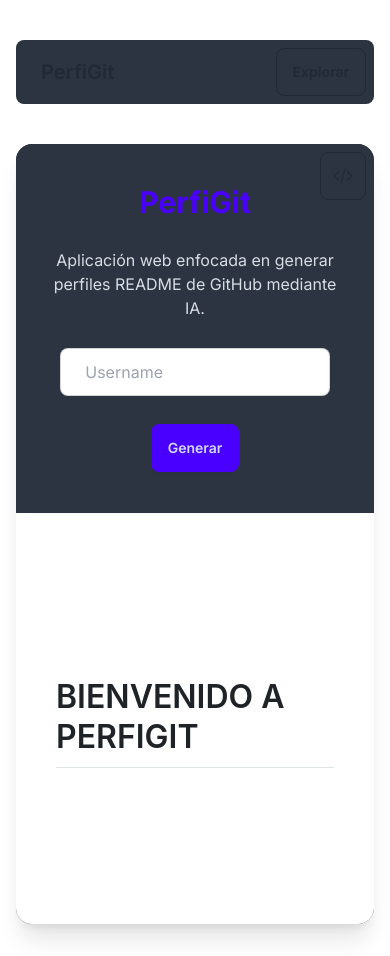
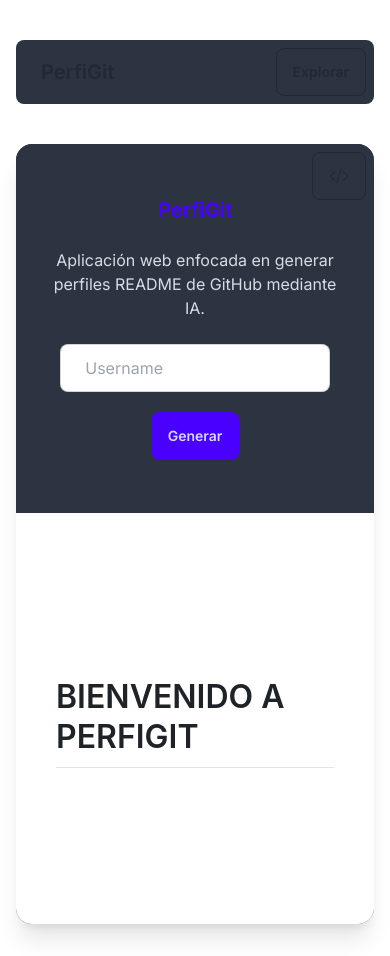
Before and after one commit to JoelSanti/perfigit, a Next.js app: page / in a window 390 px wide. Built offline with nearby package versions, Linux system fonts and the light colour scheme.

Commit message:
fix: Resolved review comments

```diff
--- a/src/app/layout.tsx
+++ b/src/app/layout.tsx
@@ -1,6 +1,7 @@
 import type { Metadata } from 'next'
 import './globals.css'
 import { generalFont } from '@/config/fonts'
+import { Container, Navbar } from '@/components'
 
 export const metadata: Metadata = {
   title: 'PerfiGit',
@@ -15,7 +16,14 @@ export default function RootLayout({
 }>) {
   return (
     <html lang='es'>
-      <body className={generalFont.className}>{children}</body>
+      <body className={generalFont.className}>
+        <header>
+          <Container className='mt-8 flex h-20 items-center'>
+            <Navbar />
+          </Container>
+        </header>
+        <Container className='my-8'>{children}</Container>
+      </body>
     </html>
   )
 }
--- a/src/app/page.tsx
+++ b/src/app/page.tsx
@@ -1,11 +1,5 @@
 'use client'
-import {
-  CodeMarkdown,
-  Container,
-  GithubForm,
-  MarkDownPreview,
-  Navbar,
-} from '@/components'
+import { CodeMarkdown, GithubForm, MarkDownPreview } from '@/components'
 import useMarkdown from '@/hooks/useMarkdown.hook'
 import { useState } from 'react'
 
@@ -26,13 +20,7 @@ export default function Home() {
 
   return (
     <main>
-      <header>
-        <Container className='mt-8 flex h-20 items-center'>
-          <Navbar />
-        </Container>
-      </header>
       <section>
-        <Container className='my-8'>
         <div className='p card h-[780px] overflow-hidden bg-neutral shadow-xl lg:card-side'>
           {showCodeMarkdown ? (
             <CodeMarkdown
@@ -55,7 +43,6 @@ export default function Home() {
             <MarkDownPreview markdown={markdown} />
           )}
         </div>
-        </Container>
       </section>
     </main>
   )
--- a/src/components/ui/code-markdown/CodeMarkdown.tsx
+++ b/src/components/ui/code-markdown/CodeMarkdown.tsx
@@ -1,3 +1,4 @@
+'use client'
 import React, { useState } from 'react'
 import { CodeMarkdownProps } from '@/interfaces/ui/props/code-markdown.interface'
 import { ClipboardIcon, GoBackIcon } from '@/components/icons'
@@ -26,23 +27,22 @@ export const CodeMarkdown: React.FC<CodeMarkdownProps> = ({
         <div className='relative flex justify-end gap-2 pr-2 pt-2'>
           <button
             onClick={copyToClipboard}
-            className='btn btn-outline btn-primary p-3'
+            className='btn btn-outline btn-primary'
           >
             <GoBackIcon />
           </button>
-          <button className='btn btn-outline btn-primary p-3' onClick={onClick}>
+          <button className='btn btn-outline btn-primary' onClick={onClick}>
             <ClipboardIcon />
           </button>
           {copied && (
             <span
-              style={{ position: 'absolute', top: 15, right: 120 }}
+              style={{ position: 'absolute', top: 15, right: 130 }}
               className='rounded-lg bg-accent px-2 py-1 text-black'
             >
               Copiado
             </span>
           )}
         </div>
-
         <textarea
           value={code}
           onChange={handleCodeChange}
--- a/src/components/ui/form-github/GithubForm.tsx
+++ b/src/components/ui/form-github/GithubForm.tsx
@@ -25,21 +25,21 @@ export const GithubForm: React.FC<GithubFormProps> = ({
           data-tip='Código Markdown'
         >
           <button
-            className='btn btn-outline m-2 p-3'
+            className='btn btn-outline m-2'
             onClick={onClick}
             {...(isLoading ? { disabled: true } : {})}
           >
             <CodeIcon />
           </button>
         </div>
-        <h2 className='card-title text-3xl font-bold text-primary lg:text-5xl'>
+        <h2 className='card-title text-xl font-bold text-primary lg:text-3xl'>
           PerfiGit
         </h2>
-        <span className='max-w-md py-2 lg:py-3'>
+        <span className='text-md max-w-md py-1 md:px-2'>
           Aplicación web enfocada en generar perfiles README de GitHub mediante
           IA.
         </span>
-        <label className='input input-bordered mb-2 flex w-11/12 items-center gap-2 md:w-7/12 lg:mb-3 lg:w-5/12'>
+        <label className='input input-bordered flex w-11/12 items-center gap-2 md:w-7/12 lg:mb-3 lg:w-5/12'>
           <GithubIcon />
           <input
             type='text'
```
Lines whose indentation alone changed are shown as unchanged.
